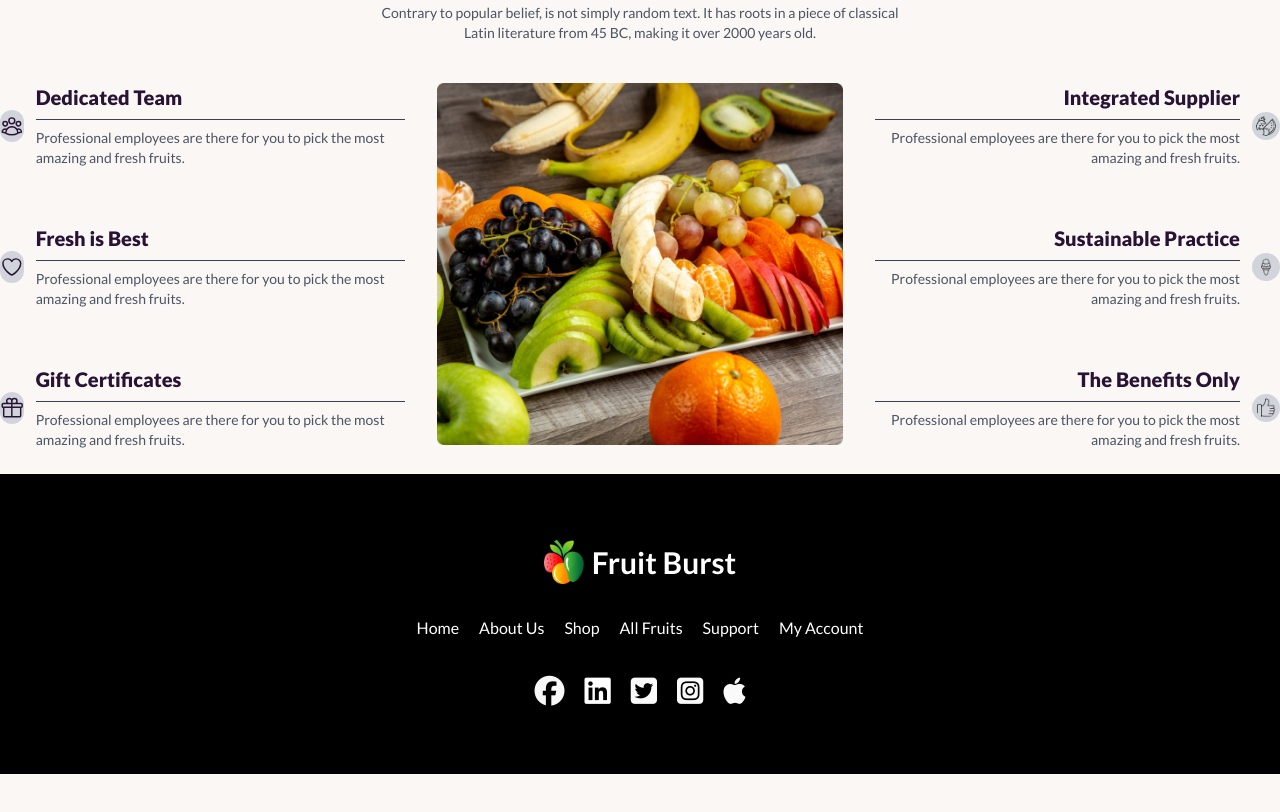
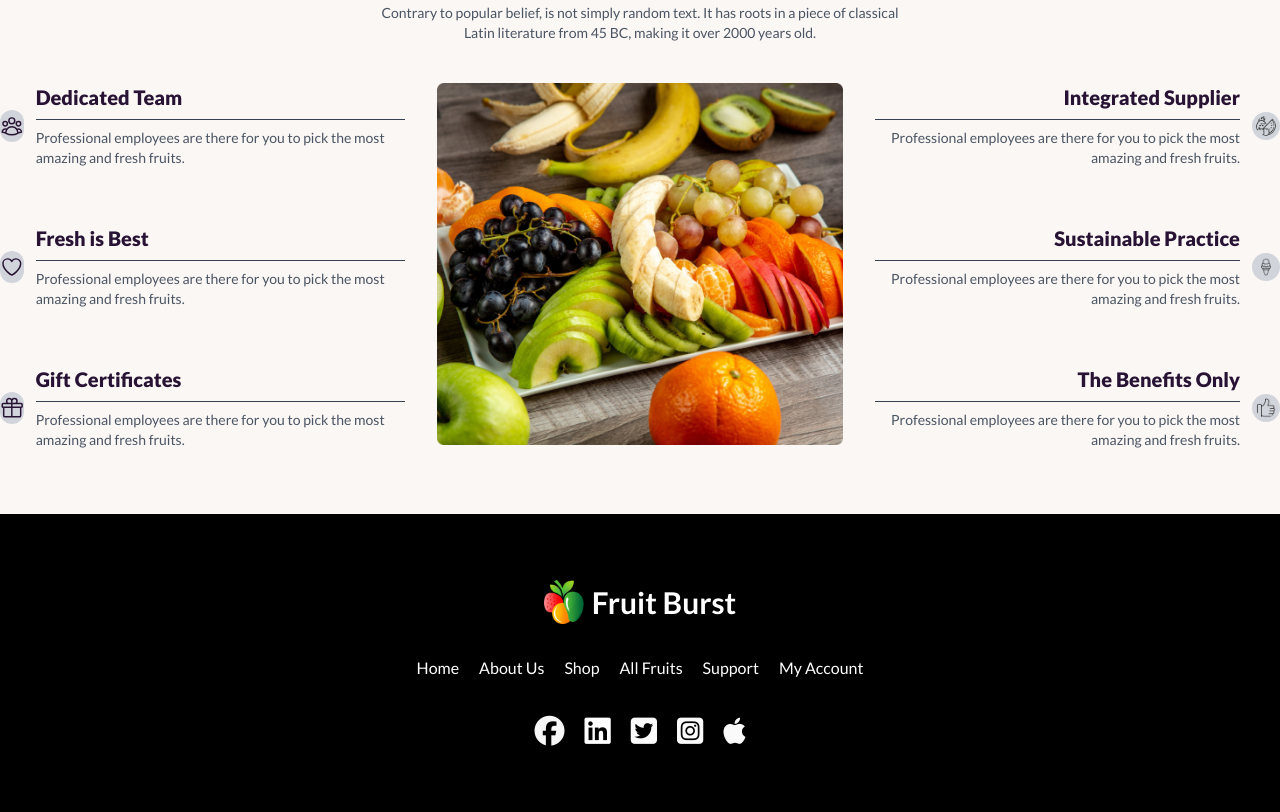
Before and after one commit to sadiaafrin67/fruit-website, a plain HTML site: page index.html in a window 1280 px wide. Shown: the part 2492-3304 px from the top of the page. Before the commit the page ends 3266 px from the top, so only its background shows below. Drawn offline with nearby package versions, Linux system fonts and the light colour scheme.

```diff
--- a/index.html
+++ b/index.html
@@ -1142,7 +1142,7 @@
     </main>
 
     <footer
-      class=" flex flex-col justify-center items-center  h-[300px] gap-y-8 -mt-4 bg-black "
+      class=" flex flex-col justify-center mt-16 items-center  h-[300px] gap-y-8  bg-black  "
     >
       <div class="flex justify-center items-center gap-2">
         <img class="w-10" src="./images/logo.png" alt="" srcset="" />
```
